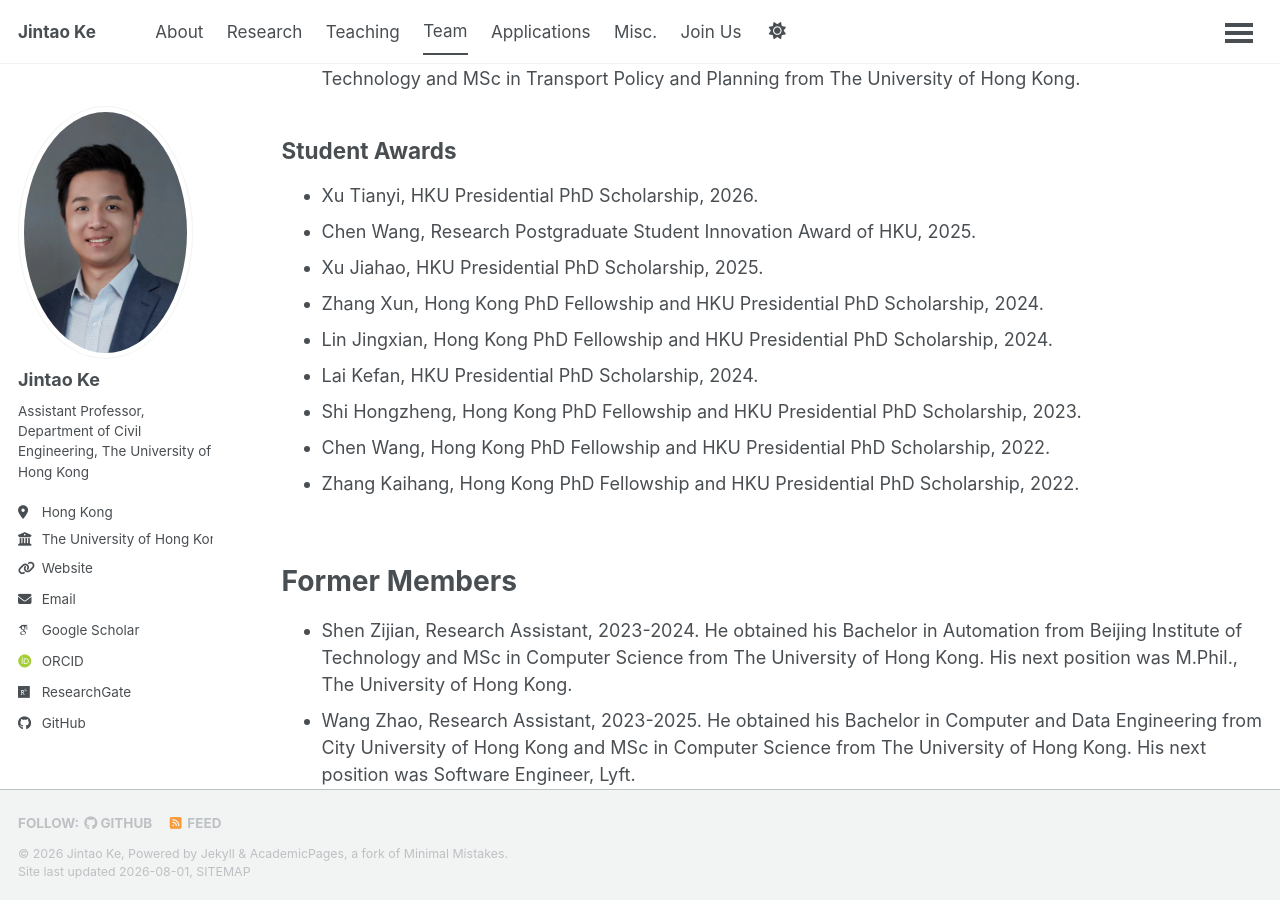
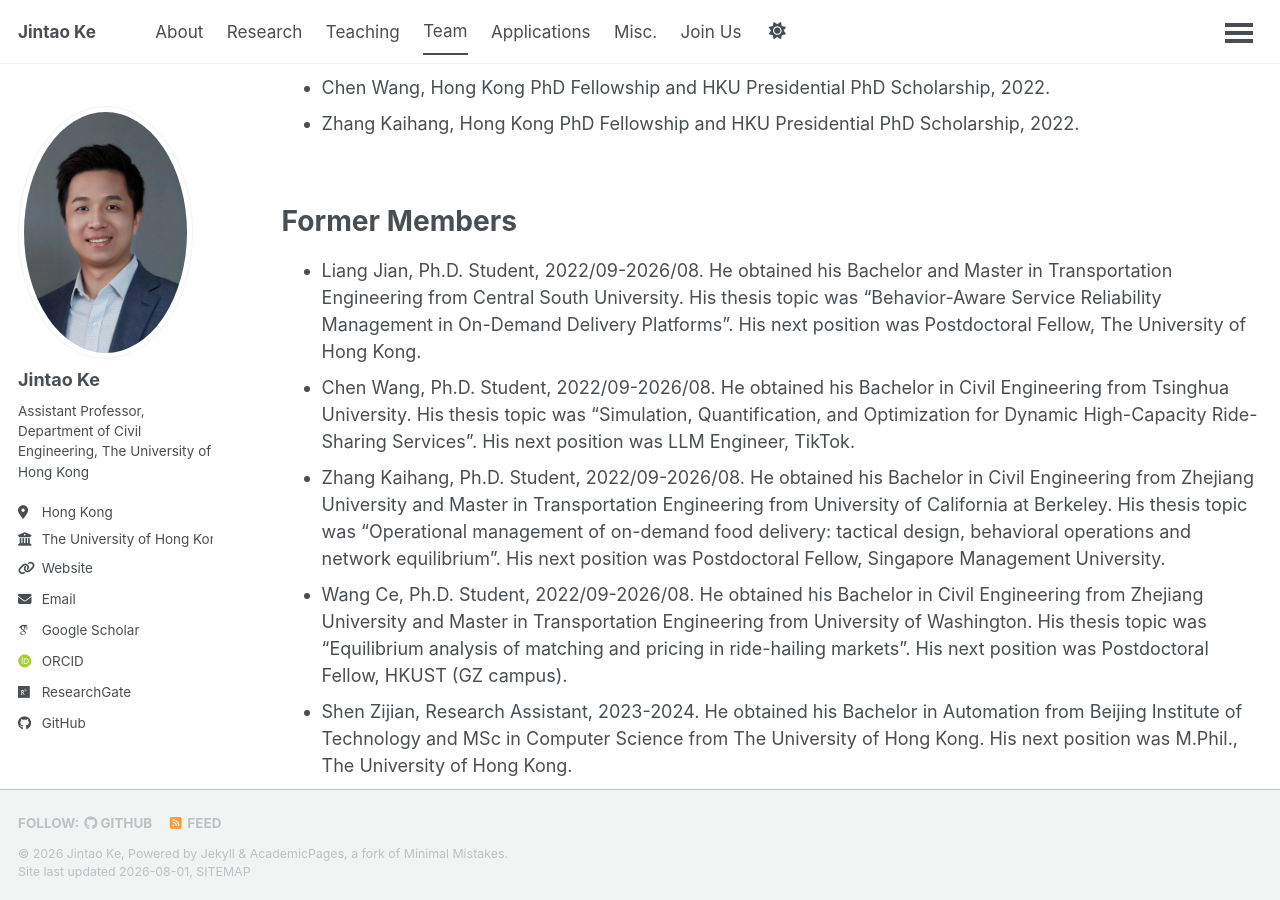
Before and after one commit to hku-kejintao/hku-kejintao.github.io, a Jekyll site: the page built from _pages/team.md, in a window 1280 px wide and 900 px high, scrolled down 1827 px. Built offline with Jekyll 4.4.1, drawn with Linux system fonts in a browser that asks for light colours; some web fonts are replaced; a script that is not in the unit is left out; some of the changed text lies outside the part shown.

Commit message:
Update graduated students next positions
Co-authored-by: Cursor <cursoragent@cursor.com>

```diff
--- a/_pages/team.md
+++ b/_pages/team.md
@@ -64,6 +60,10 @@ Student Awards
 Former Members
 ======
 
+- Liang Jian, Ph.D. Student, 2022/09-2026/08. He obtained his Bachelor and Master in Transportation Engineering from Central South University. His thesis topic was "Behavior-Aware Service Reliability Management in On-Demand Delivery Platforms". His next position was Postdoctoral Fellow, The University of Hong Kong.
+- Chen Wang, Ph.D. Student, 2022/09-2026/08. He obtained his Bachelor in Civil Engineering from Tsinghua University. His thesis topic was "Simulation, Quantification, and Optimization for Dynamic High-Capacity Ride-Sharing Services". His next position was LLM Engineer, TikTok.
+- Zhang Kaihang, Ph.D. Student, 2022/09-2026/08. He obtained his Bachelor in Civil Engineering from Zhejiang University and Master in Transportation Engineering from University of California at Berkeley. His thesis topic was "Operational management of on-demand food delivery: tactical design, behavioral operations and network equilibrium". His next position was Postdoctoral Fellow, Singapore Management University.
+- Wang Ce, Ph.D. Student, 2022/09-2026/08. He obtained his Bachelor in Civil Engineering from Zhejiang University and Master in Transportation Engineering from University of Washington. His thesis topic was "Equilibrium analysis of matching and pricing in ride-hailing markets". His next position was Postdoctoral Fellow, HKUST (GZ campus).
 - Shen Zijian, Research Assistant, 2023-2024. He obtained his Bachelor in Automation from Beijing Institute of Technology and MSc in Computer Science from The University of Hong Kong. His next position was M.Phil., The University of Hong Kong.
 - Wang Zhao, Research Assistant, 2023-2025. He obtained his Bachelor in Computer and Data Engineering from City University of Hong Kong and MSc in Computer Science from The University of Hong Kong. His next position was Software Engineer, Lyft.
 - Wang Junheng, Research Assistant, 2023-2024. He obtained his Bachelor in Computer Science and Mathematics from University of Wisconsin-Madison and MSc in Computer Science from The University of Hong Kong. His next position was Ph.D., The University of Hong Kong.
```
Also changed, not shown: other parts of _pages/team.md (+0 -5 lines).
